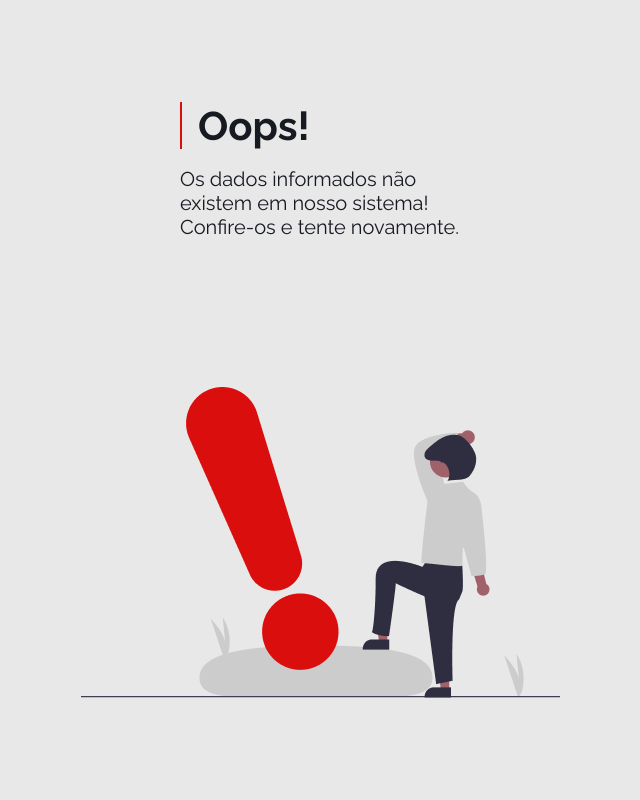
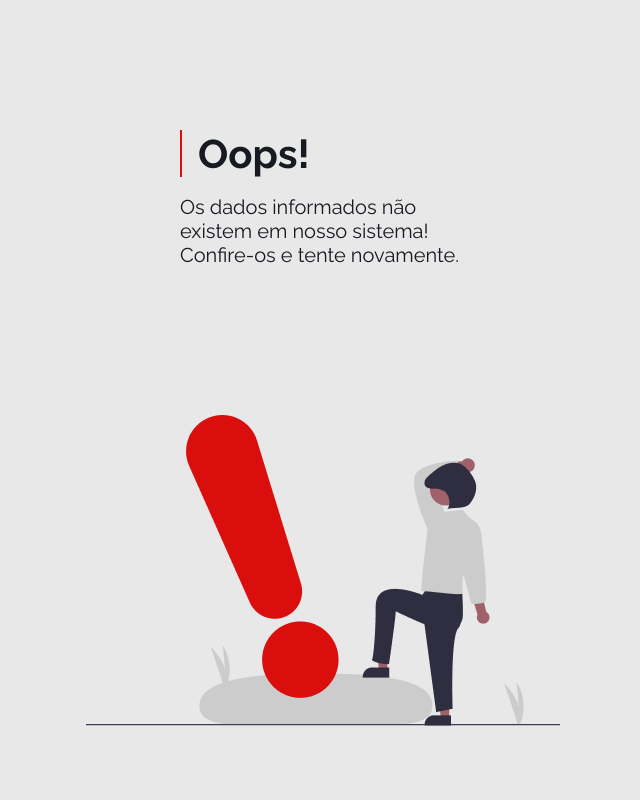
Before and after one commit to camilapinh3iro/cadastro, a PHP site: page /captiveportal-error.html in a window 1280 px wide. Shown: the whole page, without its empty margins (320-960 px from the left). Run offline with PHP 8.4, Linux system fonts and the light colour scheme.

Commit message:
versao estavel 53.0

```diff
--- a/captiveportal-style.css
+++ b/captiveportal-style.css
@@ -455,7 +455,9 @@ footer {
   display: flex;
   flex-direction: column;
   align-items: center;
-  justify-content: center;
+  /* justify-content: center; */
+  padding-top: 130px;
+
 }
 
 .authentication-error-container {
```
Also changed, not shown: captiveportal-authentication-error-image.png, captiveportal-authentication-successful-image.png.
